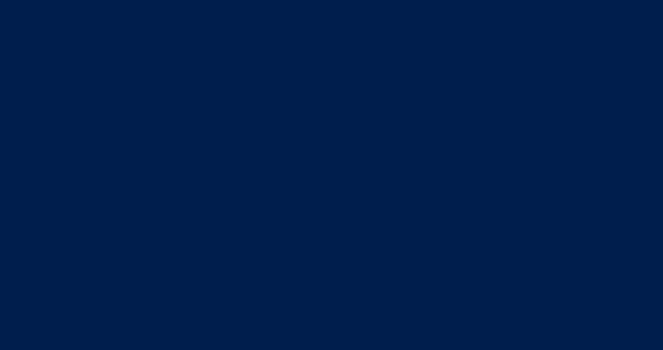
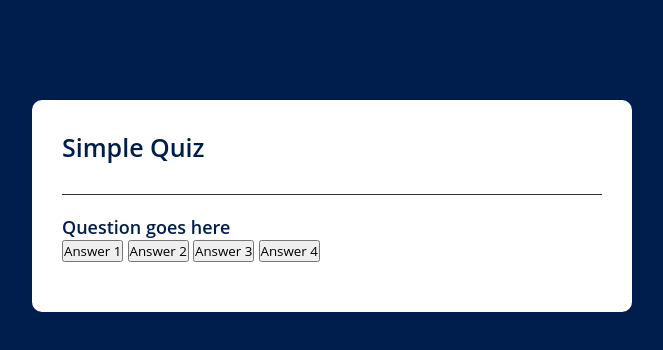
Before and after one commit to russell-crooms/quiz-app, a plain HTML site: page index.html in a window 1280 px wide. Shown: the whole page, without its empty margins (308-971 px from the left). Drawn offline with Linux system fonts and the light colour scheme.

Commit message:
Added heading and answer buttons

```diff
--- a/index.html
+++ b/index.html
@@ -8,7 +8,16 @@
 </head>
 <body>
     <div class="app">
-
+        <h1>Simple Quiz</h1>
+        <div class="quiz">
+            <h2 id="question">Question goes here</h2>
+            <div id="answer-buttons">
+                <button class="btn">Answer 1</button>
+                <button class="btn">Answer 2</button>
+                <button class="btn">Answer 3</button>
+                <button class="btn">Answer 4</button>
+            </div>
+        </div>
     </div>
 
 
--- a/style.css
+++ b/style.css
@@ -10,5 +10,28 @@ body {
 }
 
 .app {
+    background: #fff;
+    width: 90%;
+    max-width: 600px;
+    margin: 100px auto 0;
+    border-radius: 10px;
+    padding: 30px;
+}
 
+.app h1 {
+    font-size: 25px;
+    color: #001e4d;
+    font-weight: 600;
+    border-bottom: 1px solid #333;
+    padding-bottom: 30px;
 }
+
+.quiz {
+    padding: 20px 0;
+}
+
+.quiz h2 {
+    font-size: 18px;
+    color: #001e4d;
+    font-weight: 600;
+}
```
